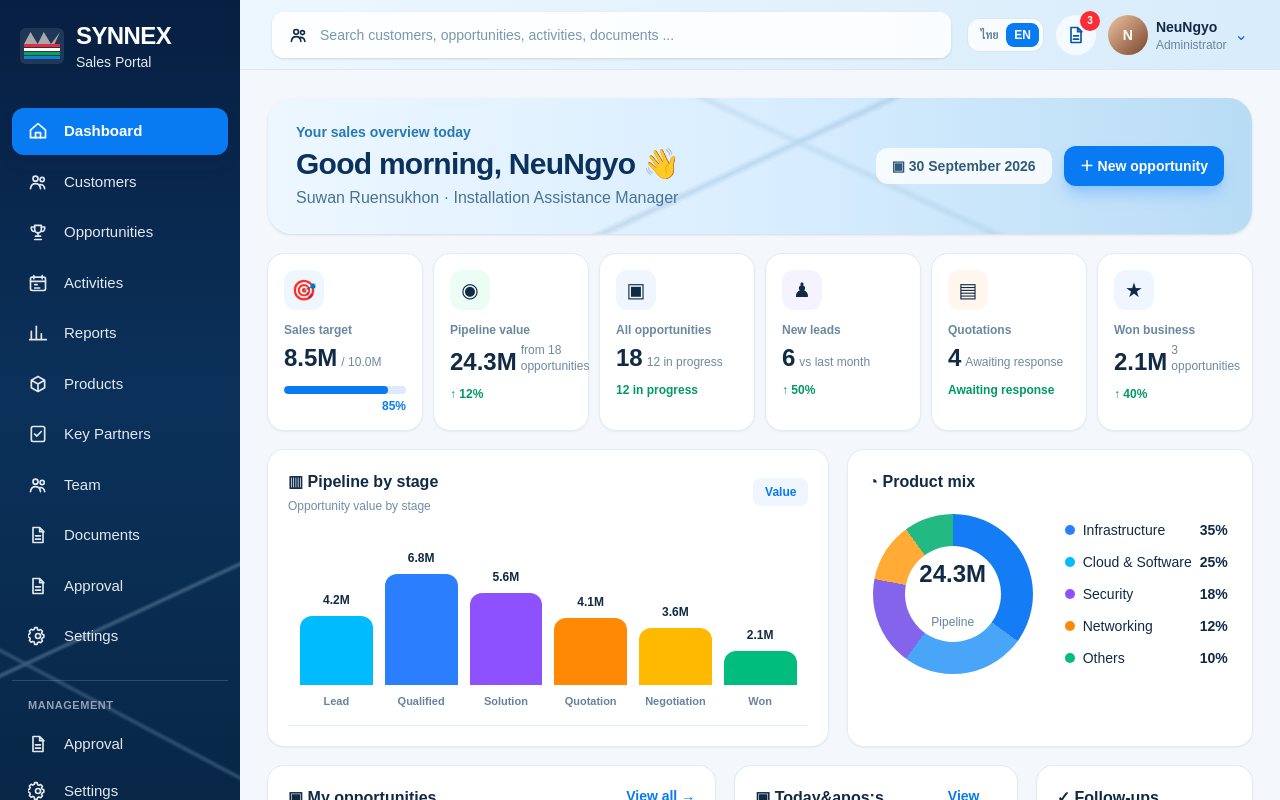
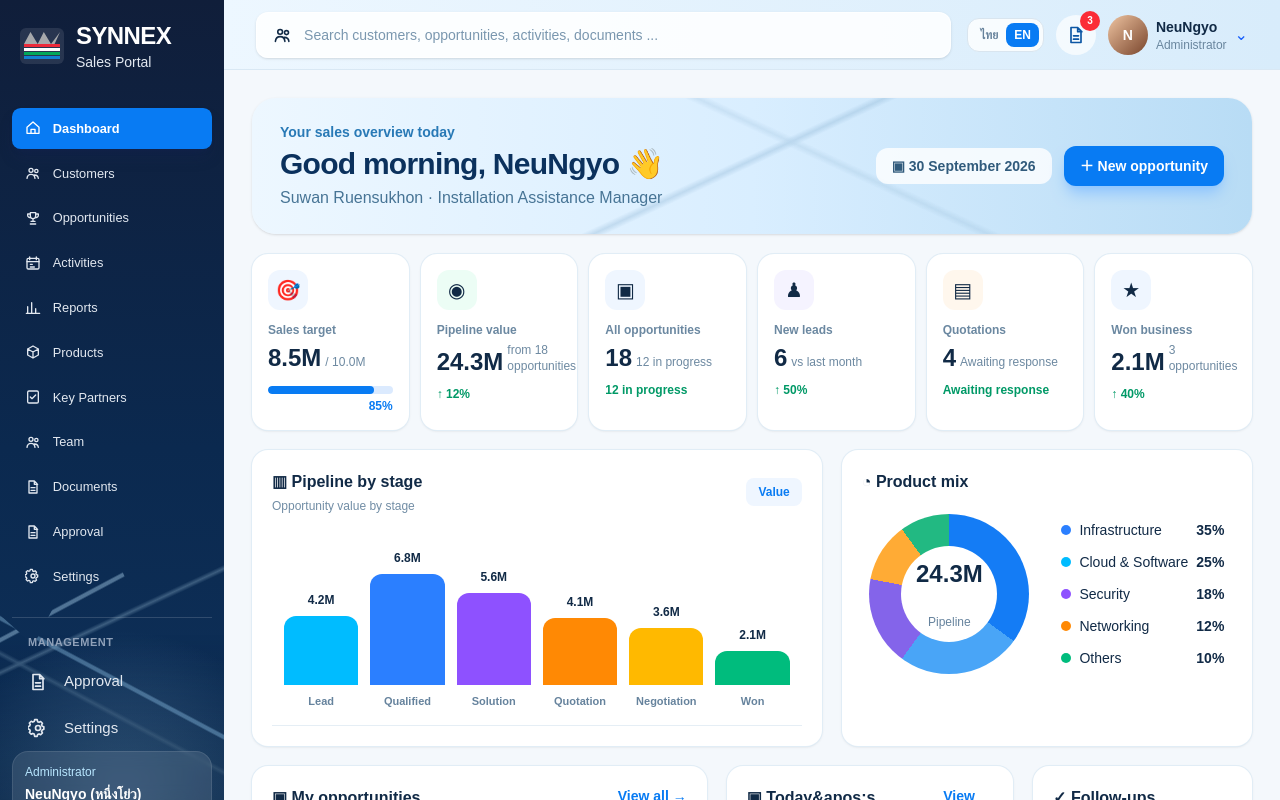
Before and after one commit to neungyo/synnex-enterprise-sale-portal, a Next.js app: page / in a window 1280 px wide. Shown: the top 800 px of the page. Built offline with nearby package versions, Linux system fonts and the light colour scheme.

Commit message:
style: align compact sidebar with approved reference

```diff
--- a/src/app/globals.css
+++ b/src/app/globals.css
@@ -2,3 +2,28 @@
 * { box-sizing: border-box; }
 body { margin: 0; background: #f4f8fc; color: #112a46; font-family: Arial, Helvetica, sans-serif; }
 button { cursor: pointer; }
+
+/* Compact, image-led portal navigation based on the approved sidebar reference. */
+aside.fixed {
+  width: 14rem !important;
+  background:
+    radial-gradient(ellipse 120% 34% at 55% 102%, rgba(145, 196, 232, .38), transparent 68%),
+    linear-gradient(180deg, #101e3a 0%, #0b294f 56%, #0e315a 100%) !important;
+}
+aside.fixed::after {
+  content: "";
+  position: absolute;
+  z-index: 0;
+  inset: auto -20% 0;
+  height: 38%;
+  opacity: .72;
+  background:
+    linear-gradient(152deg, transparent 0 35%, rgba(141, 178, 207, .74) 35.4% 36%, transparent 36.4% 100%),
+    linear-gradient(28deg, transparent 0 43%, rgba(105, 150, 186, .8) 43.4% 44%, transparent 44.4% 100%),
+    linear-gradient(180deg, transparent 0 45%, rgba(3, 20, 42, .45) 100%);
+  clip-path: polygon(0 50%, 12% 37%, 25% 49%, 46% 8%, 59% 38%, 78% 17%, 100% 53%, 100% 100%, 0 100%);
+}
+aside.fixed > :not(.absolute) { z-index: 1; }
+aside.fixed nav a { min-height: 2.55rem; padding: .55rem .8rem !important; border-radius: .55rem !important; gap: .75rem !important; font-size: .8rem !important; }
+aside.fixed nav svg { width: 1rem; height: 1rem; }
+@media (min-width: 1024px) { main.lg\:ml-60 { margin-left: 14rem !important; } }
```
